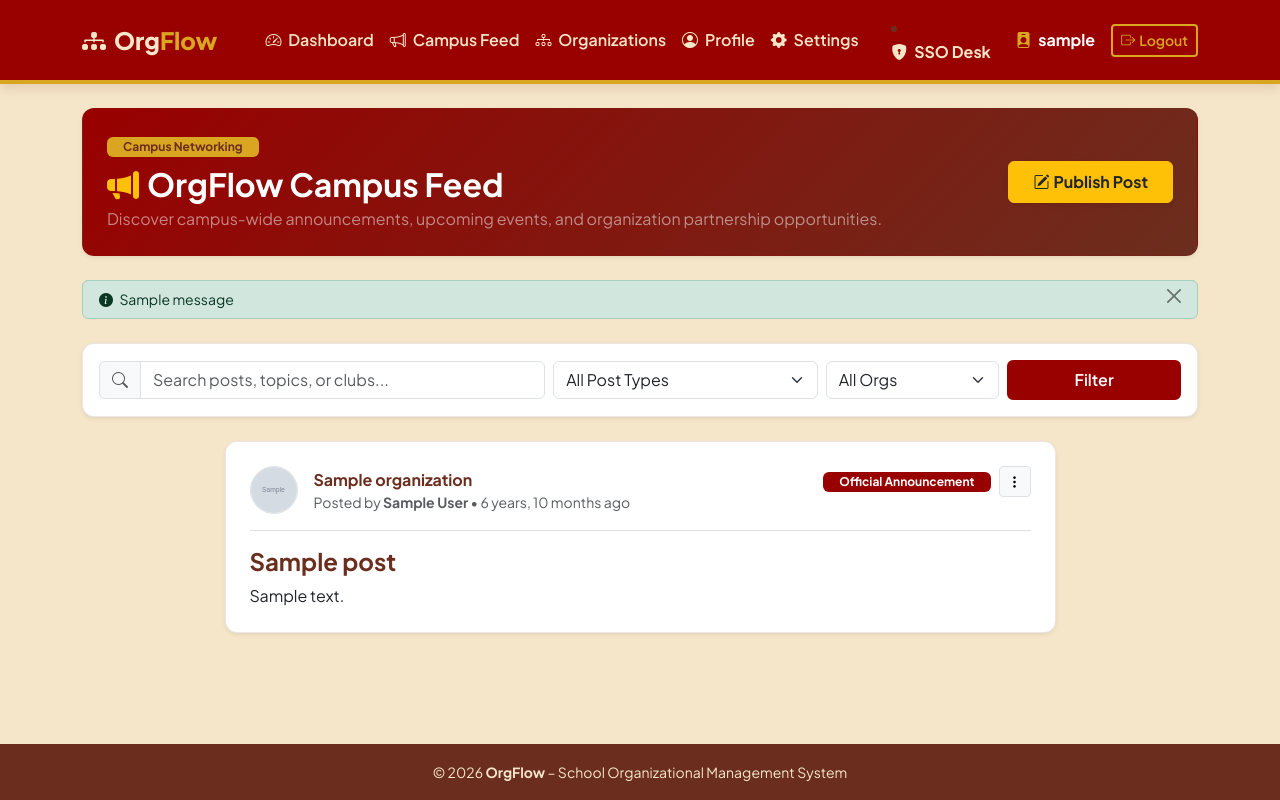
After one commit to duffyAlegarbes/OrgFlow, a Django app: page /posts/ in a window 1280 px wide. The commit adds this page. Run offline with Django 5.2, Linux system fonts and the light colour scheme; a user stored in the database is signed in; tables that the repository leaves empty hold one stand-in row (values such as "Sample post"); grey boxes marked "Sample" are stand-in pictures; one stand-in notice (Sample message) is shown.

Commit message:
feat: complete Phase 9 - organization posts, campus feed, and partnership networking
- Phase 9 (Posts & Networking): Implemented Post and PartnershipRequest views, URL routes, and campus-wide feed with search, category, and organization filtering.
- Partnership Workflow: Added dynamic Partnership Request fields (target category and Open/Closed status) with contact integration.
- Security & Anti-Impersonation: Enforced backend officer verification on post publishing and author/President permission checks on edits and deletions.
- Admin & Navigation: Registered Post models in Django Admin and added Campus Feed link to navbar.

```diff
--- /dev/null
+++ b/apps/posts/urls.py
@@ -0,0 +1,11 @@
+from django.urls import path
+from . import views
+
+app_name = "posts"
+
+urlpatterns = [
+    path("", views.post_feed_view, name="feed"),
+    path("create/", views.post_create_view, name="create"),
+    path("edit/<int:post_id>/", views.post_edit_view, name="edit"),
+    path("delete/<int:post_id>/", views.post_delete_view, name="delete"),
+]
--- /dev/null
+++ b/apps/posts/views.py
@@ -0,0 +1,165 @@
+from django.shortcuts import render, redirect, get_object_or_404
+from django.contrib.auth.decorators import login_required
+from django.contrib import messages
+from django.db.models import Q
+from apps.organizations.models import Organization, OrganizationMembership
+from .models import Post, PartnershipRequest
+
+@login_required(login_url='login:login')
+def post_feed_view(request):
+    """Campus-wide feed displaying announcements, events, and partnership requests."""
+    posts = Post.objects.select_related(
+        'organization', 'author', 'author__profile', 'partnership_details'
+    ).order_by('-created_at')
+
+    # Filtering
+    post_type = request.GET.get('type', '').strip()
+    org_slug = request.GET.get('org', '').strip()
+    search_query = request.GET.get('search', '').strip()
+
+    if post_type:
+        posts = posts.filter(post_type=post_type)
+    if org_slug:
+        posts = posts.filter(organization__slug=org_slug)
+    if search_query:
+        posts = posts.filter(
+            Q(title__icontains=search_query) |
+            Q(content__icontains=search_query) |
+            Q(organization__name__icontains=search_query)
+        )
+
+    # Check organizations where the current user is an active President or Officer
+    officer_memberships = OrganizationMembership.objects.filter(
+        user=request.user, status='Active', role__in=['President', 'Officer']
+    ).select_related('organization')
+
+    can_publish = officer_memberships.exists()
+
+    # Pre-fetch org IDs where user is President (for moderation/delete permissions)
+    president_org_ids = list(
+        officer_memberships.filter(role='President').values_list('organization_id', flat=True)
+    )
+
+    return render(request, "posts/feed.html", {
+        "posts": posts,
+        "post_types": Post.POST_TYPE_CHOICES,
+        "selected_type": post_type,
+        "selected_org_slug": org_slug,
+        "search_query": search_query,
+        "can_publish": can_publish,
+        "president_org_ids": president_org_ids,
+        "all_orgs": Organization.objects.filter(status='Active'),
+    })
+
+
+@login_required(login_url='login:login')
+def post_create_view(request):
+    """Allows officers to publish posts under an organization they manage."""
+    officer_memberships = OrganizationMembership.objects.filter(
+        user=request.user, status='Active', role__in=['President', 'Officer']
+    ).select_related('organization')
+
+    if not officer_memberships.exists():
+        messages.error(request, "Only organization officers can publish official posts or partnership requests.")
+        return redirect("posts:feed")
+
+    if request.method == "POST":
+        org_id = request.POST.get("organization_id")
+        title = request.POST.get("title", "").strip()
+        content = request.POST.get("content", "").strip()
+        post_type = request.POST.get("post_type", "General")
+
+        # Anti-Impersonation Check: Verify user is genuinely an active officer of the chosen org
+        valid_membership = officer_memberships.filter(organization_id=org_id).first()
+        if not valid_membership:
+            messages.error(request, "Unauthorized organization selection. You cannot post on behalf of this organization.")
+            return redirect("posts:create")
+
+        if not title or not content:
+            messages.error(request, "Post Title and Content are required.")
+            return redirect("posts:create")
+
+        # Create Post
+        post = Post.objects.create(
+            organization=valid_membership.organization,
+            author=request.user,
+            title=title,
+            content=content,
+            post_type=post_type,
+        )
+
+        # Create Partnership Details if Post Type is Partnership
+        if post_type == 'Partnership':
+            target_category = request.POST.get("target_category", "Any Organization").strip()
+            PartnershipRequest.objects.create(
+                post=post,
+                target_category=target_category,
+                status='Open'
+            )
+
+        messages.success(request, f"Post '{post.title}' published to the Campus Feed!")
+        return redirect("posts:feed")
+
+    # Optional pre-selection if navigated from a specific organization profile
+    preselect_slug = request.GET.get('org', '')
+
+    return render(request, "posts/create.html", {
+        "officer_memberships": officer_memberships,
+        "post_types": Post.POST_TYPE_CHOICES,
+        "target_categories": Organization.CATEGORY_CHOICES,
+        "preselect_slug": preselect_slug,
+    })
+
+
+@login_required(login_url='login:login')
+def post_edit_view(request, post_id):
+    """Allows the author or the organization's President to edit a post."""
+    post = get_object_or_404(Post, id=post_id)
+
+    is_president = OrganizationMembership.objects.filter(
+        user=request.user, organization=post.organization, status='Active', role='President'
+    ).exists()
+
+    if post.author != request.user and not is_president:
+        messages.error(request, "You do not have permission to edit this post.")
+        return redirect("posts:feed")
+
+    if request.method == "POST":
+        post.title = request.POST.get("title", post.title).strip()
+        post.content = request.POST.get("content", post.content).strip()
+        post.save()
+
+        # Update partnership status if applicable
+        if post.post_type == 'Partnership' and hasattr(post, 'partnership_details'):
+            partnership = post.partnership_details
+            partnership.target_category = request.POST.get("target_category", partnership.target_category).strip()
+            partnership.status = request.POST.get("partnership_status", partnership.status)
+            partnership.save()
+
+        messages.success(request, "Post updated successfully!")
+        return redirect("posts:feed")
+
+    return render(request, "posts/edit.html", {
+        "post": post,
+        "target_categories": Organization.CATEGORY_CHOICES,
+        "partnership_statuses": PartnershipRequest.STATUS_CHOICES,
+    })
+
+
+@login_required(login_url='login:login')
+def post_delete_view(request, post_id):
+    """Allows the author or organization's President to delete a post."""
+    post = get_object_or_404(Post, id=post_id)
+
+    is_president = OrganizationMembership.objects.filter(
+        user=request.user, organization=post.organization, status='Active', role='President'
+    ).exists()
+
+    if post.author != request.user and not is_president:
+        messages.error(request, "You do not have permission to delete this post.")
+        return redirect("posts:feed")
+
+    post_title = post.title
+    post.delete()
+    messages.success(request, f"Post '{post_title}' deleted.")
+    return redirect("posts:feed")
--- a/orgflow_config/urls.py
+++ b/orgflow_config/urls.py
@@ -14,6 +14,7 @@ urlpatterns = [
     path('projects/', include('apps.projects.urls')),
     path('accreditation/', include('apps.accreditation.urls')),
     path('kpi/', include('apps.kpi.urls')),
+    path('posts/', include('apps.posts.urls')),
     path('', include('apps.home.urls')),
 ]
 
--- /dev/null
+++ b/static/css/posts/posts.css
@@ -0,0 +1,25 @@
+/* Posts & Networking Feature Styles */
+.welcome-banner {
+    background: linear-gradient(135deg, #990000, #6B2E1E);
+}
+
+.badge-org {
+    background-color: #DAA520;
+    color: #6B2E1E;
+    font-weight: 700;
+}
+
+.bg-maroon { background-color: #990000 !important; }
+.bg-gold { background-color: #DAA520 !important; }
+.text-maroon { color: #990000 !important; }
+.text-gold { color: #DAA520 !important; }
+.text-garnet { color: #6B2E1E !important; }
+
+.post-card {
+    transition: transform 0.2s ease, box-shadow 0.2s ease;
+}
+
+.post-card:hover {
+    transform: translateY(-2px);
+    box-shadow: 0 8px 20px rgba(107, 46, 30, 0.1) !important;
+}
--- /dev/null
+++ b/static/js/posts/posts.js
@@ -0,0 +1,18 @@
+document.addEventListener("DOMContentLoaded", function () {
+    const postTypeSelect = document.getElementById("postTypeSelect");
+    const partnershipFields = document.getElementById("partnershipFields");
+
+    if (postTypeSelect && partnershipFields) {
+        function togglePartnershipFields() {
+            if (postTypeSelect.value === "Partnership") {
+                partnershipFields.classList.remove("d-none");
+            } else {
+                partnershipFields.classList.add("d-none");
+            }
+        }
+
+        // Initial check and change listener
+        togglePartnershipFields();
+        postTypeSelect.addEventListener("change", togglePartnershipFields);
+    }
+});
--- a/templates/base.html
+++ b/templates/base.html
@@ -128,6 +128,9 @@
                         <a class="nav-link" href="{% url 'home:home' %}"><i class="bi bi-speedometer2 me-1"></i> Dashboard</a>
                     </li>
                     <li class="nav-item">
+                        <a class="nav-link" href="{% url 'posts:feed' %}"><i class="bi bi-megaphone me-1"></i> Campus Feed</a>
+                    </li>
+                    <li class="nav-item">
                         <a class="nav-link" href="{% url 'organizations:directory' %}"><i class="bi bi-diagram-3 me-1"></i> Organizations</a>
                     </li>
                     <li class="nav-item">
--- /dev/null
+++ b/templates/posts/feed.html
@@ -0,0 +1,171 @@
+{% extends 'base.html' %}
+{% load static %}
+
+{% block title %}Campus Feed & Networking - OrgFlow{% endblock %}
+
+{% block content %}
+<link rel="stylesheet" href="{% static 'css/posts/posts.css' %}">
+
+<!-- Feed Banner -->
+<div class="card card-orgflow mb-4 p-4 welcome-banner text-white shadow-sm">
+    <div class="d-flex justify-content-between align-items-center flex-wrap gap-3">
+        <div>
+            <span class="badge badge-org px-3 py-1 mb-2">Campus Networking</span>
+            <h2 class="fw-bold mb-1"><i class="bi bi-megaphone-fill me-2 text-warning"></i>OrgFlow Campus Feed</h2>
+            <p class="mb-0 text-white-50">Discover campus-wide announcements, upcoming events, and organization partnership opportunities.</p>
+        </div>
+
+        {% if can_publish %}
+            <div>
+                <a href="{% url 'posts:create' %}" class="btn btn-warning fw-bold text-dark px-4 py-2 shadow-sm">
+                    <i class="bi bi-pencil-square me-1"></i>Publish Post
+                </a>
+            </div>
+        {% endif %}
+    </div>
+</div>
+
+<!-- Alerts -->
+{% if messages %}
+    {% for message in messages %}
+        <div class="alert {% if message.tags == 'error' %}alert-danger{% else %}alert-success{% endif %} alert-dismissible fade show py-2 small mb-4" role="alert">
+            <i class="bi bi-info-circle-fill me-1"></i> {{ message }}
+            <button type="button" class="btn-close py-2" data-bs-dismiss="alert"></button>
+        </div>
+    {% endfor %}
+{% endif %}
+
+<!-- Filter Bar -->
+<div class="card card-orgflow p-3 mb-4 shadow-sm">
+    <form method="get" class="row g-2 align-items-center">
+        <div class="col-md-5">
+            <div class="input-group">
+                <span class="input-group-text bg-light"><i class="bi bi-search text-muted"></i></span>
+                <input type="text" name="search" class="form-control" placeholder="Search posts, topics, or clubs..." value="{{ search_query }}">
+            </div>
+        </div>
+        <div class="col-md-3">
+            <select name="type" class="form-select">
+                <option value="">All Post Types</option>
+                {% for key, label in post_types %}
+                    <option value="{{ key }}" {% if selected_type == key %}selected{% endif %}>{{ label }}</option>
+                {% endfor %}
+            </select>
+        </div>
+        <div class="col-md-2">
+            <select name="org" class="form-select">
+                <option value="">All Orgs</option>
+                {% for o in all_orgs %}
+                    <option value="{{ o.slug }}" {% if selected_org_slug == o.slug %}selected{% endif %}>{{ o.acronym|default:o.name }}</option>
+                {% endfor %}
+            </select>
+        </div>
+        <div class="col-md-2 d-flex gap-2">
+            <button type="submit" class="btn btn-org-primary w-100">Filter</button>
+            {% if search_query or selected_type or selected_org_slug %}
+                <a href="{% url 'posts:feed' %}" class="btn btn-outline-secondary" title="Reset"><i class="bi bi-arrow-counterclockwise"></i></a>
+            {% endif %}
+        </div>
+    </form>
+</div>
+
+<!-- Posts Feed Stream -->
+<div class="row justify-content-center">
+    <div class="col-lg-9">
+        {% for post in posts %}
+            <div class="card card-orgflow mb-4 p-4 shadow-sm post-card">
+                <!-- Post Header -->
+                <div class="d-flex justify-content-between align-items-start flex-wrap gap-2 pb-3 border-bottom">
+                    <div class="d-flex align-items-center gap-3">
+                        {% if post.organization.logo %}
+                            <img src="{{ post.organization.logo.url }}" class="rounded-circle border" style="width: 48px; height: 48px; object-fit: cover;">
+                        {% else %}
+                            <div class="rounded-circle d-flex align-items-center justify-content-center text-white" style="width: 48px; height: 48px; background-color: var(--crimson-maroon);">
+                                <i class="bi bi-building fs-5"></i>
+                            </div>
+                        {% endif %}
+
+                        <div>
+                            <a href="{% url 'organizations:detail' slug=post.organization.slug %}" class="fw-bold text-garnet text-decoration-none fs-6">
+                                {{ post.organization.name }}
+                            </a>
+                            <div class="text-muted small">
+                                Posted by <strong>{{ post.author.profile.full_name|default:post.author.username }}</strong> • {{ post.created_at|timesince }} ago
+                            </div>
+                        </div>
+                    </div>
+
+                    <div class="d-flex align-items-center gap-2">
+                        <span class="badge {% if post.post_type == 'Partnership' %}bg-gold text-garnet{% elif post.post_type == 'Announcement' %}bg-maroon text-white{% elif post.post_type == 'Event' %}bg-primary text-white{% else %}bg-secondary text-white{% endif %} px-3 py-1 fw-bold">
+                            {{ post.get_post_type_display }}
+                        </span>
+
+                        <!-- Edit/Delete Actions for Author or Org President -->
+                        {% if post.author == user or post.organization.id in president_org_ids %}
+                            <div class="dropdown">
+                                <button class="btn btn-light btn-sm border" type="button" data-bs-toggle="dropdown">
+                                    <i class="bi bi-three-dots-vertical"></i>
+                                </button>
+                                <ul class="dropdown-menu dropdown-menu-end shadow-sm small">
+                                    <li>
+                                        <a class="dropdown-item" href="{% url 'posts:edit' post_id=post.id %}">
+                                            <i class="bi bi-pencil-fill me-2 text-warning"></i>Edit Post
+                                        </a>
+                                    </li>
+                                    <li>
+                                        <a class="dropdown-item text-danger" href="{% url 'posts:delete' post_id=post.id %}" onclick="return confirm('Delete this post permanently?');">
+                                            <i class="bi bi-trash-fill me-2"></i>Delete Post
+                                        </a>
+                                    </li>
+                                </ul>
+                            </div>
+                        {% endif %}
+                    </div>
+                </div>
+
+                <!-- Partnership Callout (If Post Type is Partnership) -->
+                {% if post.post_type == 'Partnership' and post.partnership_details %}
+                    <div class="alert alert-warning border-warning mt-3 mb-2 py-2 d-flex justify-content-between align-items-center flex-wrap gap-2">
+                        <div class="small">
+                            <i class="bi bi-handshake-fill me-1"></i>
+                            <strong>Looking to Partner With:</strong> {{ post.partnership_details.target_category }}
+                        </div>
+                        <span class="badge {% if post.partnership_details.status == 'Open' %}bg-success{% else %}bg-secondary{% endif %}">
+                            {{ post.partnership_details.get_status_display }}
+                        </span>
+                    </div>
+                {% endif %}
+
+                <!-- Post Content -->
+                <div class="mt-3">
+                    <h4 class="fw-bold text-garnet mb-2">{{ post.title }}</h4>
+                    <p class="text-dark mb-0" style="white-space: pre-line;">{{ post.content }}</p>
+                </div>
+
+                <!-- Footer Contact Action (For Partnerships) -->
+                {% if post.post_type == 'Partnership' and post.organization.contact_email %}
+                    <div class="mt-3 pt-3 border-top d-flex justify-content-between align-items-center">
+                        <small class="text-muted">Interested in collaborating?</small>
+                        <a href="mailto:{{ post.organization.contact_email }}?subject=Partnership Inquiry: {{ post.title }}" class="btn btn-outline-dark btn-sm fw-semibold">
+                            <i class="bi bi-envelope-fill me-1 text-maroon"></i>Contact {{ post.organization.acronym|default:"Organization" }}
+                        </a>
+                    </div>
+                {% endif %}
+            </div>
+        {% empty %}
+            <div class="card card-orgflow p-5 text-center shadow-sm">
+                <i class="bi bi-chat-square-text fs-1 text-muted d-block mb-3"></i>
+                <h5 class="fw-bold text-garnet">No Posts Yet</h5>
+                <p class="text-muted small mb-3">No organization updates or partnership requests match your filter.</p>
+                {% if can_publish %}
+                    <div>
+                        <a href="{% url 'posts:create' %}" class="btn btn-org-primary btn-sm">Publish the First Post</a>
+                    </div>
+                {% endif %}
+            </div>
+        {% endfor %}
+    </div>
+</div>
+
+<script src="{% static 'js/posts/posts.js' %}"></script>
+{% endblock %}
```
Also changed, not shown: apps/posts/admin.py (added, +13 -0 lines), templates/posts/create.html (added, +90 -0 lines), templates/posts/edit.html (added, +61 -0 lines).
